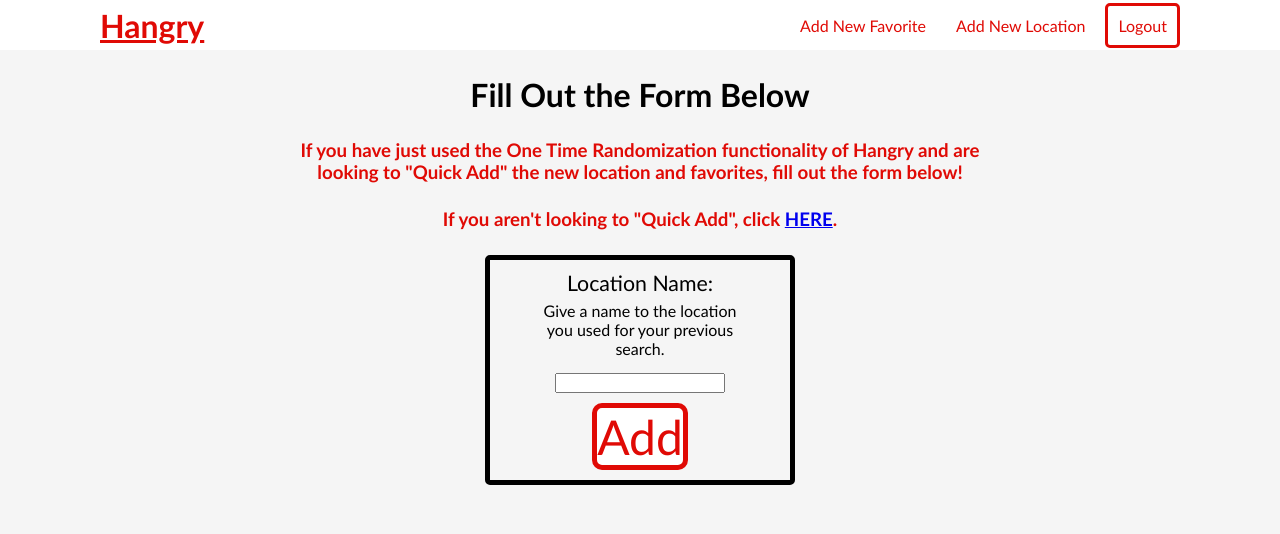
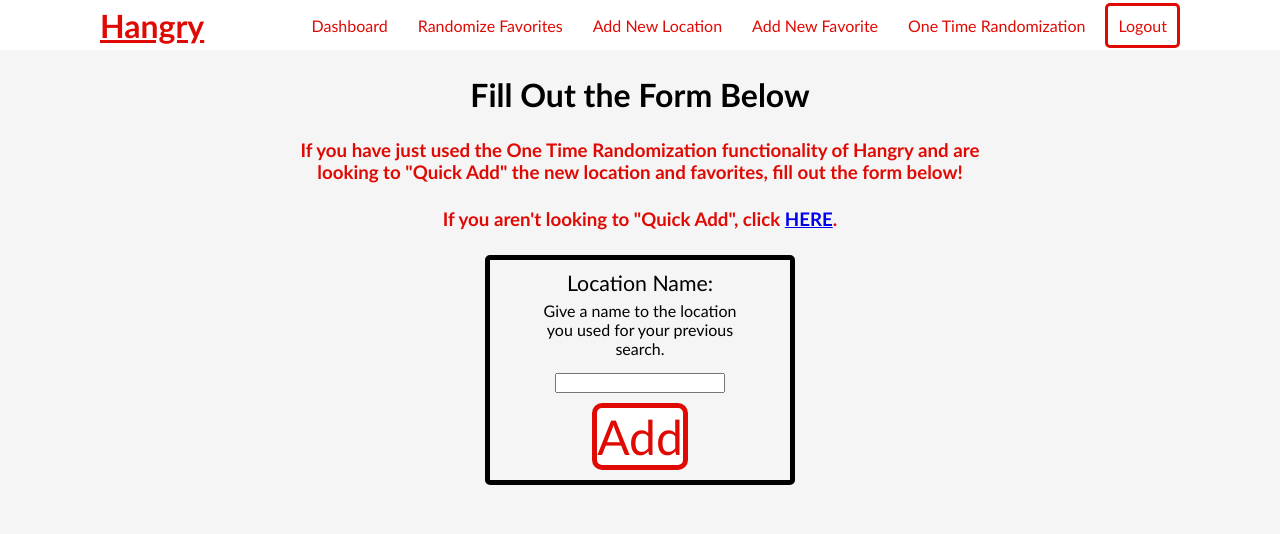
Before and after one commit to RochaThomas/hangry, a Flask app: page /one-time-randomization/quick-add in a window 1280 px wide. Shown: the top 534 px of the page. Run offline with Flask 2, Linux system fonts and the light colour scheme; the visitor is signed in with stand-in values (Sample User, id 1).

Commit message:
dashboard and randomization button added to navbar

```diff
--- a/flask_app/templates/add_favorite.html
+++ b/flask_app/templates/add_favorite.html
@@ -15,8 +15,10 @@
             <h2 id="page_title">Hangry</h2>
         </a>
         <div class="button_div">
-            <a href="/dashboard"><button class="button navbar_link">Randomize Favorites</button></a>
+            <a href="/dashboard"><button class="button navbar_link">Dashboard</button></a>
+            <a href="/favorites/randomize"><button class="button navbar_link">Randomize Favorites</button></a>
             <a href="/location/add"><button class="button navbar_link">Add New Location</button></a>
+            <a href="/one-time-randomization"><button class="button navbar_link">One Time Randomization</button></a>
             <a href="/logout"><button class="button navbar_logout">Logout</button></a>
         </div>
     </div>
--- a/flask_app/templates/add_location.html
+++ b/flask_app/templates/add_location.html
@@ -15,8 +15,10 @@
             <h2 id="page_title">Hangry</h2>
         </a>
         <div class="button_div">
-            <a href="/dashboard"><button class="button navbar_link">Randomize Favorites</button></a>
+            <a href="/dashboard"><button class="button navbar_link">Dashboard</button></a>
+            <a href="/favorites/randomize"><button class="button navbar_link">Randomize Favorites</button></a>
             <a href="/restaurant/add_favorite"><button class="button navbar_link">Add New Favorite</button></a>
+            <a href="/one-time-randomization"><button class="button navbar_link">One Time Randomization</button></a>
             <a href="/logout"><button class="button navbar_logout">Logout</button></a>
         </div>
     </div>
--- a/flask_app/templates/dashboard.html
+++ b/flask_app/templates/dashboard.html
@@ -20,8 +20,10 @@
             </div>
         </div>
         <div class="button_div">
+            <a href="/favorites/randomize"><button class="button navbar_link">Randomize Favorites</button></a>
             <a href="/restaurant/add_favorite"><button class="button navbar_link">Add New Favorite</button></a>
             <a href="/location/add"><button class="button navbar_link">Add New Location</button></a>
+            <a href="/one-time-randomization"><button class="button navbar_link">One Time Randomization</button></a>
             <a href="/logout"><button class="button navbar_logout">Logout</button></a>
         </div>
     </div>
--- a/flask_app/templates/next_steps.html
+++ b/flask_app/templates/next_steps.html
@@ -13,9 +13,11 @@
             <h2 id="page_title">Hangry</h2>
         </a>
         <div class="button_div">
-            <a href="/dashboard"><button class="button navbar_link">Randomize Favorites</button></a>
+            <a href="/dashboard"><button class="button navbar_link">Dashboard</button></a>
+            <a href="/favorites/randomize"><button class="button navbar_link">Randomize Favorites</button></a>
             <a href="/location/add"><button class="button navbar_link">Add New Location</button></a>
             <a href="/restaurant/add_favorite"><button class="button navbar_link">Add New Favorite</button></a>
+            <a href="/one-time-randomization"><button class="button navbar_link">One Time Randomization</button></a>
             <a href="/logout"><button class="button navbar_logout">Logout</button></a>
         </div>
     </div>
--- a/flask_app/templates/one_randomization_map.html
+++ b/flask_app/templates/one_randomization_map.html
@@ -14,8 +14,11 @@
             <h2 id="page_title">Hangry</h2>
         </a>
         <div class="button_div">
+            <a href="/dashboard"><button class="button navbar_link">Dashboard</button></a>
+            <a href="/favorites/randomize"><button class="button navbar_link">Randomize Favorites</button></a>
+            <a href="/location/add"><button class="button navbar_link">Add New Location</button></a>
             <a href="/restaurant/add_favorite"><button class="button navbar_link">Add New Favorite</button></a>
-            <a href="/location/add"><button class="button navbar_link">Add New Location</button></a>
+            <a href="/one-time-randomization"><button class="button navbar_link">One Time Randomization</button></a>
             <a href="/logout"><button class="button navbar_logout">Logout</button></a>
         </div>
     </div>
--- a/flask_app/templates/one_time_randomization_location_manual_entry.html
+++ b/flask_app/templates/one_time_randomization_location_manual_entry.html
@@ -13,8 +13,11 @@
             <h2 id="page_title">Hangry</h2>
         </a>
         <div class="button_div">
+            <a href="/dashboard"><button class="button navbar_link">Dashboard</button></a>
+            <a href="/favorites/randomize"><button class="button navbar_link">Randomize Favorites</button></a>
+            <a href="/location/add"><button class="button navbar_link">Add New Location</button></a>
             <a href="/restaurant/add_favorite"><button class="button navbar_link">Add New Favorite</button></a>
-            <a href="/location/add"><button class="button navbar_link">Add New Location</button></a>
+            <a href="/one-time-randomization"><button class="button navbar_link">One Time Randomization</button></a>
             <a href="/logout"><button class="button navbar_logout">Logout</button></a>
         </div>
     </div>
--- a/flask_app/templates/one_time_randomization_manual_restaurant_add.html
+++ b/flask_app/templates/one_time_randomization_manual_restaurant_add.html
@@ -13,8 +13,11 @@
             <h2 id="page_title">Hangry</h2>
         </a>
         <div class="button_div">
+            <a href="/dashboard"><button class="button navbar_link">Dashboard</button></a>
+            <a href="/favorites/randomize"><button class="button navbar_link">Randomize Favorites</button></a>
+            <a href="/location/add"><button class="button navbar_link">Add New Location</button></a>
             <a href="/restaurant/add_favorite"><button class="button navbar_link">Add New Favorite</button></a>
-            <a href="/location/add"><button class="button navbar_link">Add New Location</button></a>
+            <a href="/one-time-randomization"><button class="button navbar_link">One Time Randomization</button></a>
             <a href="/logout"><button class="button navbar_logout">Logout</button></a>
         </div>
     </div>
--- a/flask_app/templates/one_time_randomization_result.html
+++ b/flask_app/templates/one_time_randomization_result.html
@@ -13,8 +13,11 @@
             <h2 id="page_title">Hangry</h2>
         </a>
         <div class="button_div">
+            <a href="/dashboard"><button class="button navbar_link">Dashboard</button></a>
+            <a href="/favorites/randomize"><button class="button navbar_link">Randomize Favorites</button></a>
+            <a href="/location/add"><button class="button navbar_link">Add New Location</button></a>
             <a href="/restaurant/add_favorite"><button class="button navbar_link">Add New Favorite</button></a>
-            <a href="/location/add"><button class="button navbar_link">Add New Location</button></a>
+            <a href="/one-time-randomization"><button class="button navbar_link">One Time Randomization</button></a>
             <a href="/logout"><button class="button navbar_logout">Logout</button></a>
         </div>
     </div>
--- a/flask_app/templates/quick_add.html
+++ b/flask_app/templates/quick_add.html
@@ -13,8 +13,11 @@
             <h2 id="page_title">Hangry</h2>
         </a>
         <div class="button_div">
+            <a href="/dashboard"><button class="button navbar_link">Dashboard</button></a>
+            <a href="/favorites/randomize"><button class="button navbar_link">Randomize Favorites</button></a>
+            <a href="/location/add"><button class="button navbar_link">Add New Location</button></a>
             <a href="/restaurant/add_favorite"><button class="button navbar_link">Add New Favorite</button></a>
-            <a href="/location/add"><button class="button navbar_link">Add New Location</button></a>
+            <a href="/one-time-randomization"><button class="button navbar_link">One Time Randomization</button></a>
             <a href="/logout"><button class="button navbar_logout">Logout</button></a>
         </div>
     </div>
--- a/flask_app/templates/randomize_favorites.html
+++ b/flask_app/templates/randomize_favorites.html
@@ -13,9 +13,10 @@
             <h2 id="page_title">Hangry</h2>
         </a>
         <div class="button_div">
+            <a href="/dashboard"><button class="button navbar_link">Dashboard</button></a>
+            <a href="/location/add"><button class="button navbar_link">Add New Location</button></a>
             <a href="/restaurant/add_favorite"><button class="button navbar_link">Add New Favorite</button></a>
-            <a href="/location/add"><button class="button navbar_link">Add New Location</button></a>
-            <!-- when you fill out find a new go too make sure to reset hidden and location_id -->
+            <a href="/one-time-randomization"><button class="button navbar_link">One Time Randomization</button></a>
             <a href="/logout"><button class="button navbar_logout">Logout</button></a>
         </div>
     </div>
--- a/flask_app/templates/result.html
+++ b/flask_app/templates/result.html
@@ -13,9 +13,11 @@
             <h2 id="page_title">Hangry</h2>
         </a>
         <div class="button_div">
-            <a href="/dashboard"><button class="button navbar_link">Randomize Favorites</button></a>
+            <a href="/dashboard"><button class="button navbar_link">Dashboard</button></a>
+            <a href="/favorites/randomize"><button class="button navbar_link">Randomize Favorites</button></a>
+            <a href="/location/add"><button class="button navbar_link">Add New Location</button></a>
             <a href="/restaurant/add_favorite"><button class="button navbar_link">Add New Favorite</button></a>
-            <a href="/location/add"><button class="button navbar_link">Add New Location</button></a>
+            <a href="/one-time-randomization"><button class="button navbar_link">One Time Randomization</button></a>
             <a href="/logout"><button class="button navbar_logout">Logout</button></a>
         </div>
     </div>
--- a/flask_app/templates/use_one_time_location.html
+++ b/flask_app/templates/use_one_time_location.html
@@ -14,8 +14,10 @@
         </a>
         <!-- change routes on buttons for back, allow, and manual entry -->
         <div class="button_div">
+            <a href="/dashboard"><button class="button navbar_link">Dashboard</button></a>
+            <a href="/favorites/randomize"><button class="button navbar_link">Randomize Favorites</button></a>
+            <a href="/location/add"><button class="button navbar_link">Add New Location</button></a>
             <a href="/restaurant/add_favorite"><button class="button navbar_link">Add New Favorite</button></a>
-            <a href="/location/add"><button class="button navbar_link">Add New Location</button></a>
             <a href="/logout"><button class="button navbar_logout">Logout</button></a>
         </div>
     </div>
```
